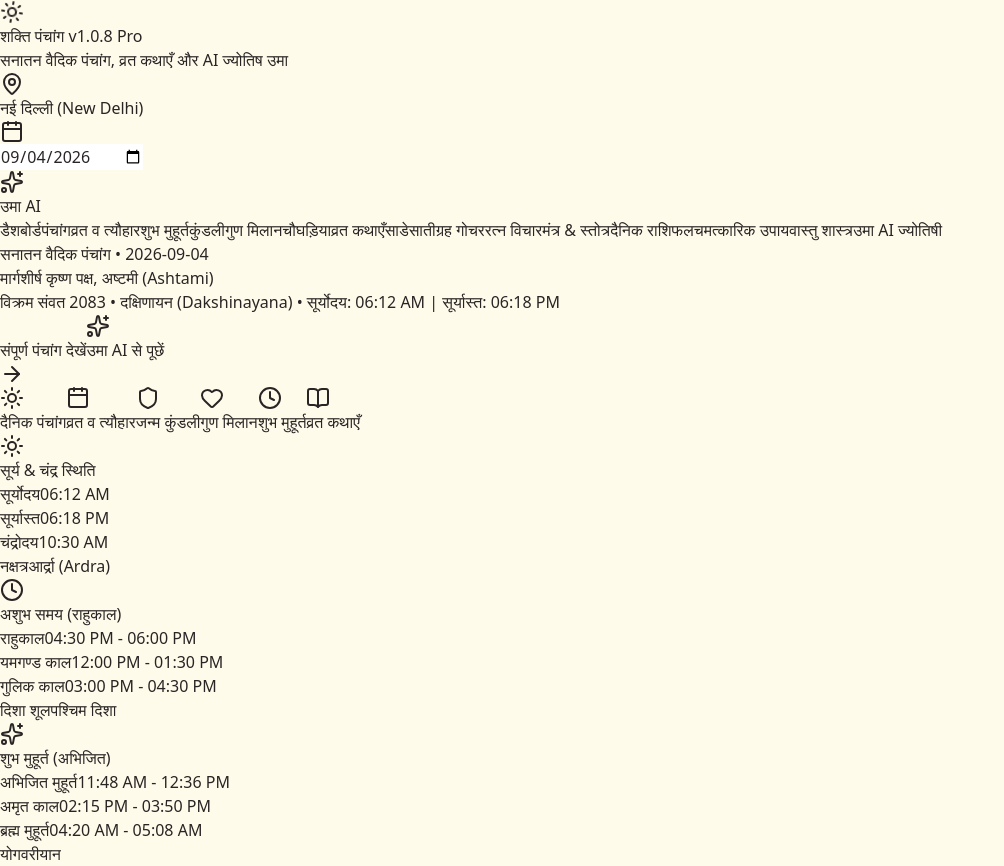
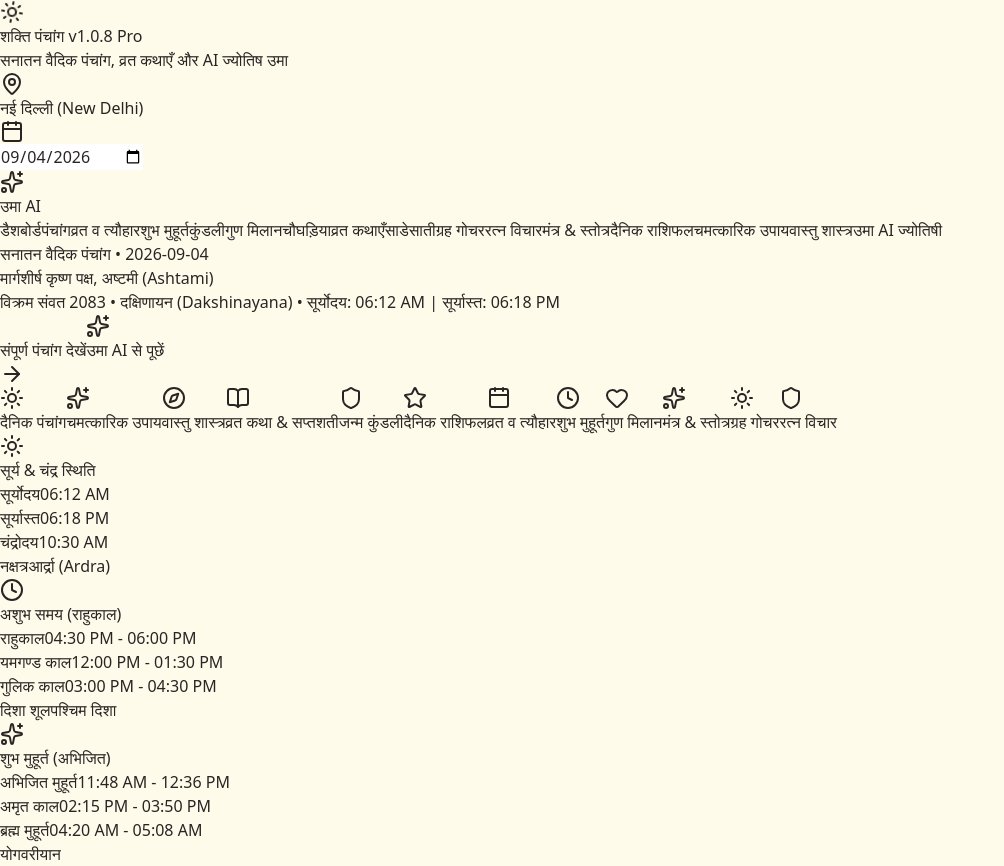
Before and after one commit to shastrimanish-debug/shakti_panchang, a React (Vite) app: page / in a window 1280 px wide. Shown: the whole page, without its empty margins (0-1004 px from the left). Built offline with nearby package versions, Linux system fonts and the light colour scheme.

Commit message:
feat: update dashboard quick access menu
Add new navigation items for upay, vastu, and rashifal while refining existing menu structure and interaction logic.

```diff
--- a/src/components/DashboardView.tsx
+++ b/src/components/DashboardView.tsx
@@ -1,5 +1,5 @@
 import React from 'react';
-import { Sun, Moon, Calendar, Sparkles, Clock, BookOpen, Heart, ArrowRight, Shield } from 'lucide-react';
+import { Sun, Moon, Calendar, Sparkles, Clock, BookOpen, Heart, ArrowRight, Shield, Compass, Star } from 'lucide-react';
 import { PanchangData, ActiveTab } from '../types';
 
 interface DashboardViewProps {
@@ -47,11 +47,17 @@
       <div className="grid grid-cols-2 sm:grid-cols-3 md:grid-cols-4 lg:grid-cols-6 gap-4">
         {[
           { id: 'panchang', label: 'दैनिक पंचांग', icon: Sun, color: 'bg-orange-500 text-white' },
-          { id: 'festivals', label: 'व्रत व त्यौहार', icon: Calendar, color: 'bg-amber-600 text-white' },
+          { id: 'upay', label: 'चमत्कारिक उपाय', icon: Sparkles, color: 'bg-amber-700 text-white' },
+          { id: 'vastu', label: 'वास्तु शास्त्र', icon: Compass, color: 'bg-teal-600 text-white' },
+          { id: 'vrat', label: 'व्रत कथा & सप्तशती', icon: BookOpen, color: 'bg-indigo-600 text-white' },
           { id: 'kundali', label: 'जन्म कुंडली', icon: Shield, color: 'bg-red-600 text-white' },
+          { id: 'rashifal', label: 'दैनिक राशिफल', icon: Star, color: 'bg-amber-600 text-white' },
+          { id: 'festivals', label: 'व्रत व त्यौहार', icon: Calendar, color: 'bg-orange-600 text-white' },
+          { id: 'muhurat', label: 'शुभ मुहूर्त', icon: Clock, color: 'bg-emerald-600 text-white' },
           { id: 'milan', label: 'गुण मिलान', icon: Heart, color: 'bg-pink-600 text-white' },
-          { id: 'muhurat', label: 'शुभ मुहूर्त', icon: Clock, color: 'bg-emerald-600 text-white' },
-          { id: 'vrat', label: 'व्रत कथाएँ', icon: BookOpen, color: 'bg-indigo-600 text-white' },
+          { id: 'mantra', label: 'मंत्र & स्तोत्र', icon: Sparkles, color: 'bg-purple-600 text-white' },
+          { id: 'gochar', label: 'ग्रह गोचर', icon: Sun, color: 'bg-yellow-600 text-white' },
+          { id: 'ratna', label: 'रत्न विचार', icon: Shield, color: 'bg-blue-600 text-white' },
         ].map((item) => {
           const Icon = item.icon;
           return (
--- a/src/components/Navbar.tsx
+++ b/src/components/Navbar.tsx
@@ -91,7 +91,13 @@
             return (
               <button
                 key={tab.id}
-                onClick={() => setActiveTab(tab.id)}
+                onClick={() => {
+                  if (tab.id === 'uma') {
+                    onOpenUma();
+                  } else {
+                    setActiveTab(tab.id);
+                  }
+                }}
                 className={`px-3.5 py-1.5 rounded-lg text-xs font-semibold whitespace-nowrap transition-all ${
                   isActive
                     ? 'bg-amber-500 text-stone-950 shadow-md font-bold'
```
